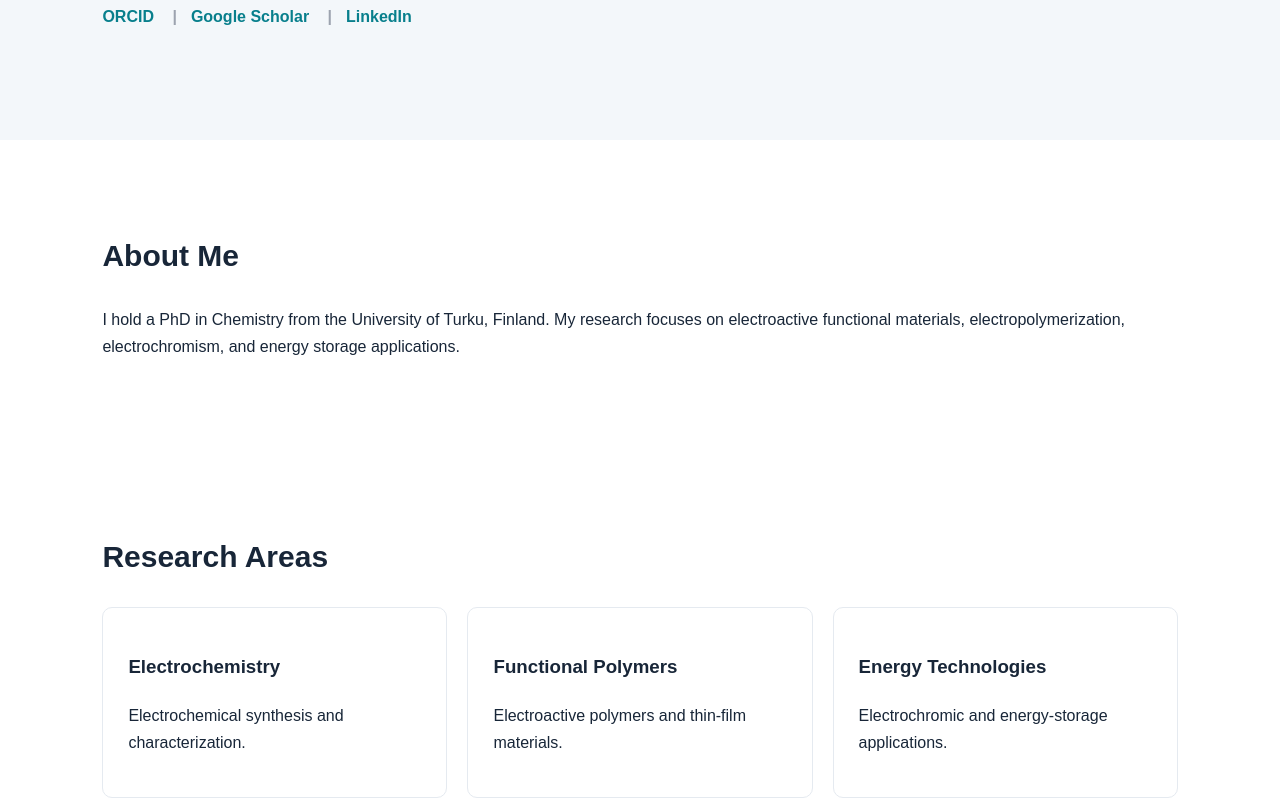
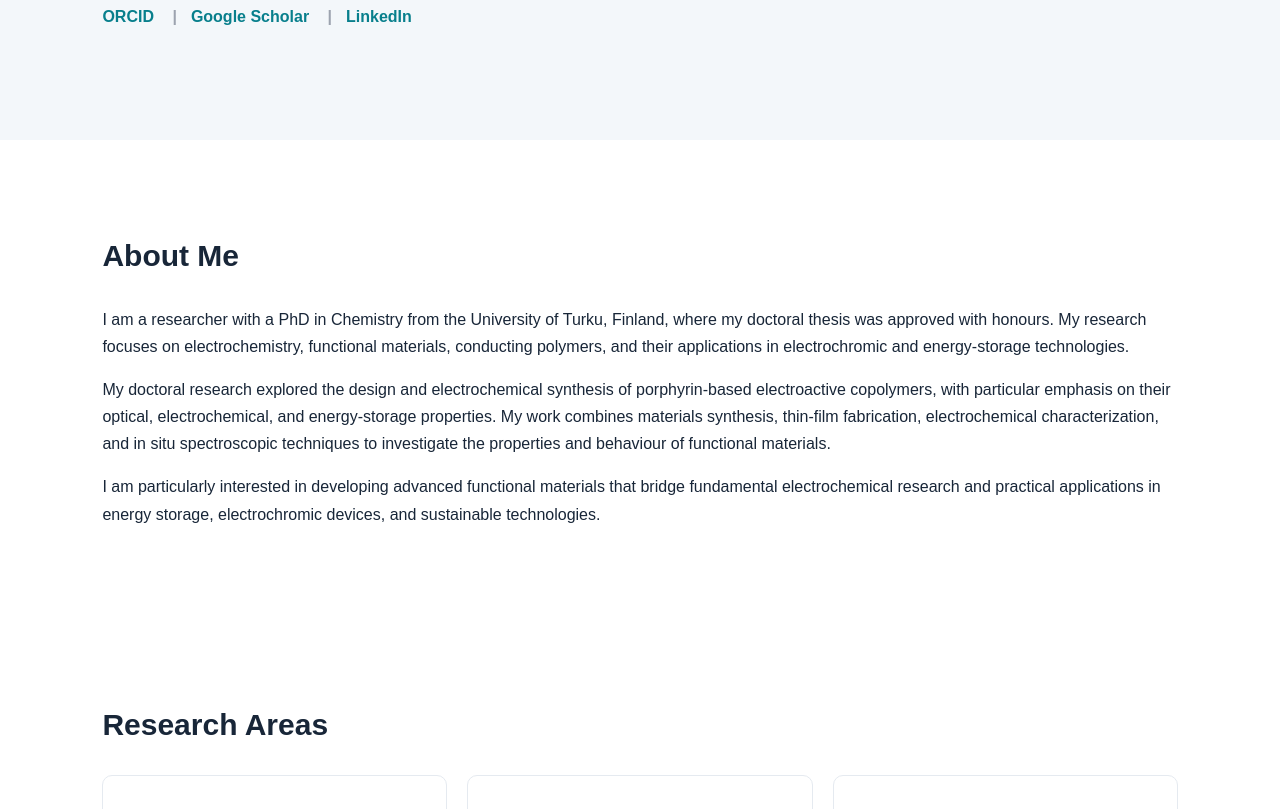
Before and after one commit to sachinkochrekar/sachinkochrekar.github.io, a plain HTML site: page index.html in a window 1280 px wide. Shown: the part 497-1306 px from the top of the page. Drawn offline with Linux system fonts and the light colour scheme.

Commit message:
Update About Me academic biography
Updated the 'About Me' section with detailed research background and interests.

```diff
--- a/index.html
+++ b/index.html
@@ -144,16 +144,39 @@
 
     </div>
 
-    <section id="about">
-      <h2>About Me</h2>
-      <p>
-        I hold a PhD in Chemistry from the University
-        of Turku, Finland. My research focuses on
-        electroactive functional materials,
-        electropolymerization, electrochromism,
-        and energy storage applications.
-      </p>
-    </section>
+
+<section id="about">
+  <h2>About Me</h2>
+
+  <p>
+    I am a researcher with a PhD in Chemistry from the
+    University of Turku, Finland, where my doctoral thesis
+    was approved with honours. My research focuses on
+    electrochemistry, functional materials, conducting
+    polymers, and their applications in electrochromic
+    and energy-storage technologies.
+  </p>
+
+  <p>
+    My doctoral research explored the design and
+    electrochemical synthesis of porphyrin-based
+    electroactive copolymers, with particular emphasis
+    on their optical, electrochemical, and energy-storage
+    properties. My work combines materials synthesis,
+    thin-film fabrication, electrochemical
+    characterization, and in situ spectroscopic
+    techniques to investigate the properties and
+    behaviour of functional materials.
+  </p>
+
+  <p>
+    I am particularly interested in developing advanced
+    functional materials that bridge fundamental
+    electrochemical research and practical applications
+    in energy storage, electrochromic devices, and
+    sustainable technologies.
+  </p>
+</section>
 
     <section id="research">
       <h2>Research Areas</h2>
```
